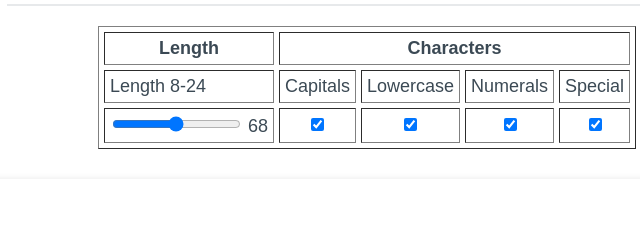
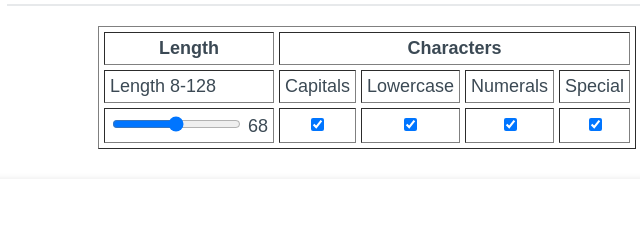
Before and after one commit to jiberjiber/password-generator, a plain HTML site: page index.html in a window 1280 px wide. Shown: the part 232-460 px from the top of the page, 273-913 px from the left. Drawn offline with Linux system fonts and the light colour scheme.

Commit message:
corrected false label

```diff
--- a/index.html
+++ b/index.html
@@ -25,7 +25,7 @@
 								<th colspan="4">Characters</th>
 							</tr>
 							<tr> <!-- Item -->
-								<td>Length 8-24</td>
+								<td>Length 8-128</td>
 								<td>Capitals</td>
 								<td>Lowercase</td>
 								<td>Numerals</td>
```
